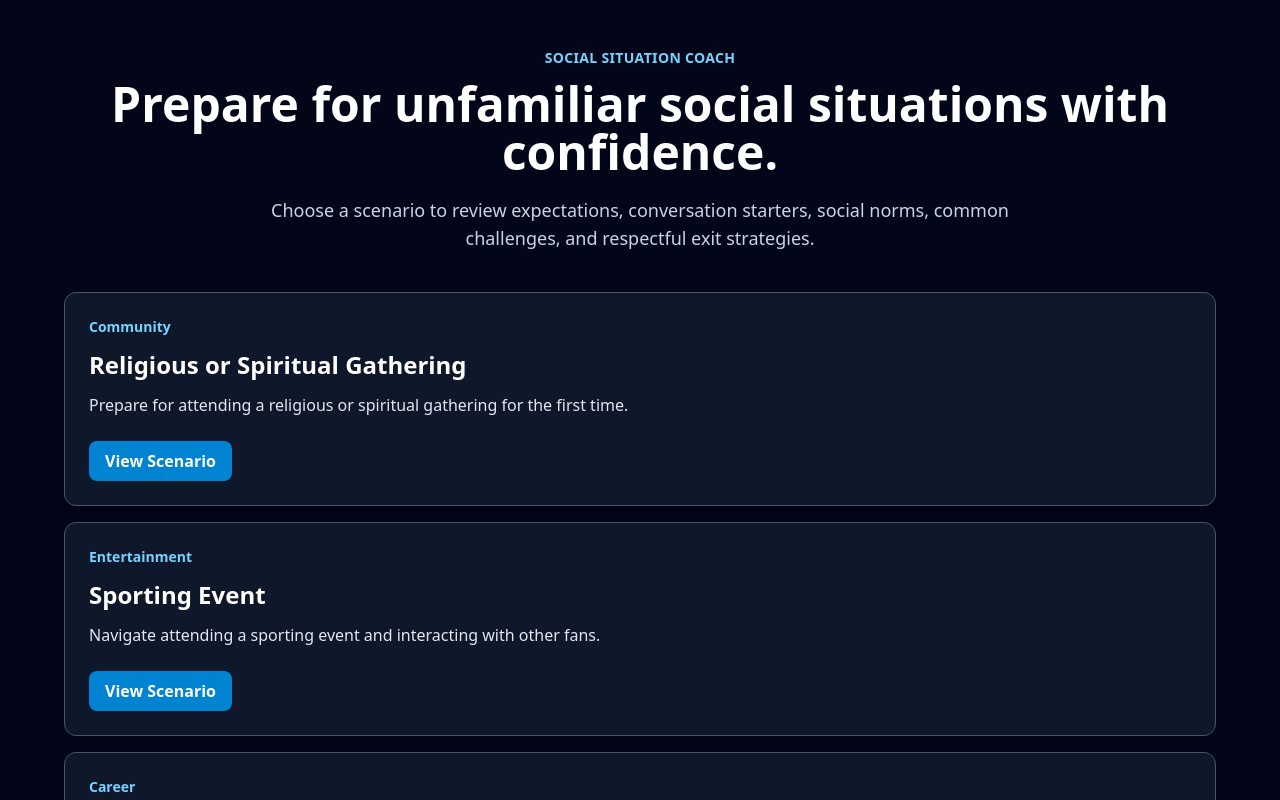
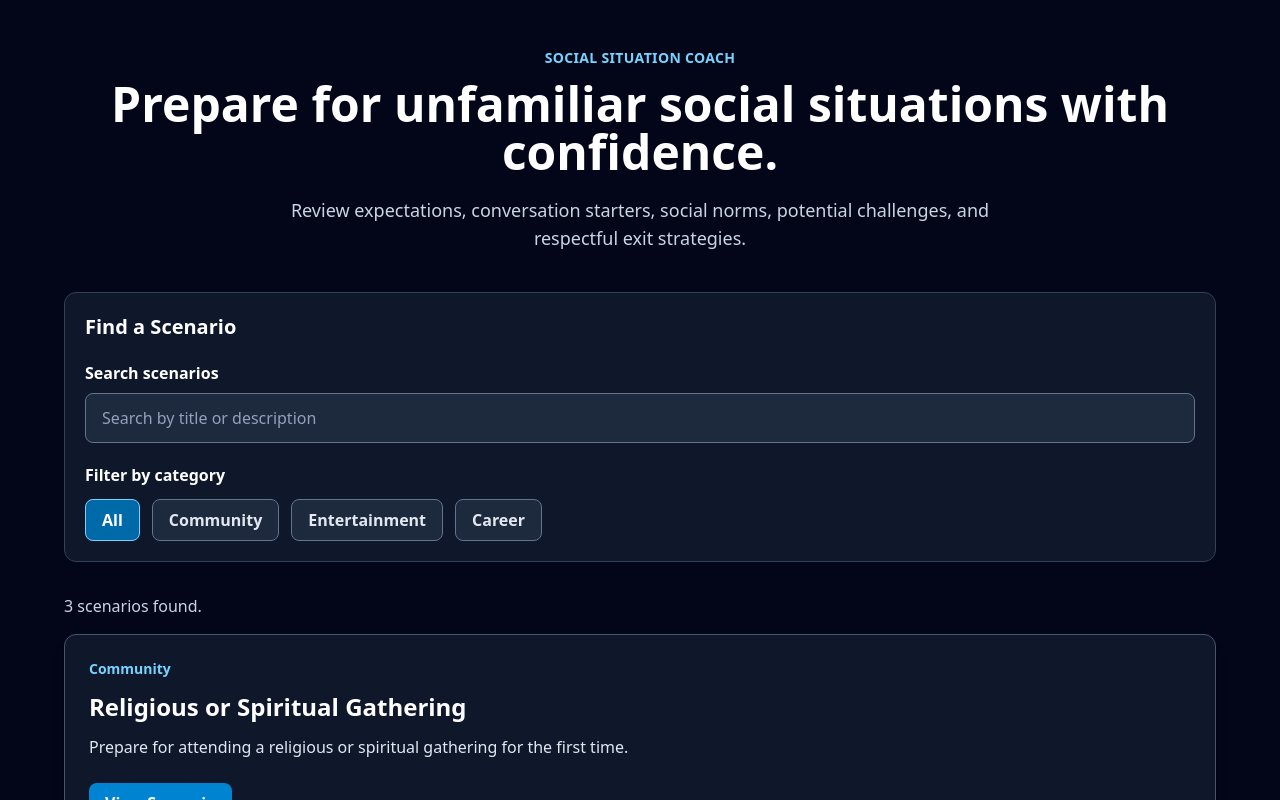
Before and after one commit to CornveliousFarva/social-situation-coach, a React (Vite) app: page / in a window 1280 px wide. Shown: the top 800 px of the page. Built offline with nearby package versions, Linux system fonts and the light colour scheme.

Commit message:
Updated HomePage with new imports and filters.

```diff
--- a/src/pages/HomePage.tsx
+++ b/src/pages/HomePage.tsx
@@ -1,6 +1,8 @@
 // The home page of the application, displaying a list of available scenarios
+import { useMemo, useState } from "react"
 import type { Scenario } from "../types/Scenario"
 import { ScenarioList } from "../components/ScenarioList"
+import { ScenarioFilters } from "../components/ScenarioFilters"
 import { Footer } from "../components/Footer"
 
 interface HomePageProps {
@@ -8,32 +10,120 @@ interface HomePageProps {
   onSelectScenario: (scenario: Scenario) => void
 }
 
-export const HomePage: React.FC<HomePageProps> = ({
+export const HomePage = ({
   scenarios,
   onSelectScenario,
-}) => {
+}: HomePageProps) => {
+  const [searchTerm, setSearchTerm] = useState("")
+  const [selectedCategory, setSelectedCategory] = useState("All")
+
+  const categories = useMemo(() => {
+    const scenarioCategories = scenarios.map(
+      (scenario) => scenario.category
+    )
+
+    return ["All", ...Array.from(new Set(scenarioCategories))]
+  }, [scenarios])
+
+  const filteredScenarios = useMemo(() => {
+    const normalizedSearchTerm = searchTerm.trim().toLowerCase()
+
+    return scenarios.filter((scenario) => {
+      const matchesCategory =
+        selectedCategory === "All" ||
+        scenario.category === selectedCategory
+
+      const matchesSearch =
+        normalizedSearchTerm === "" ||
+        scenario.title.toLowerCase().includes(normalizedSearchTerm) ||
+        scenario.description.toLowerCase().includes(normalizedSearchTerm)
+
+      return matchesCategory && matchesSearch
+    })
+  }, [scenarios, searchTerm, selectedCategory])
+
   return (
-    <><main className="min-h-screen bg-slate-950 px-6 py-12 text-white">
-      <section className="mx-auto max-w-6xl">
-        <div className="mb-10 text-center">
+    <div className="flex min-h-screen flex-col bg-slate-950 text-white">
+      <main id="main-content" className="flex-1 px-6 py-12">
+        <section
+          aria-labelledby="home-page-title"
+          className="mx-auto max-w-6xl"
+        >
+          <header className="mb-10 text-center">
             <p className="mb-3 text-sm font-semibold uppercase tracking-wide text-sky-300">
               Social Situation Coach
             </p>
 
-          <h1 className="text-4xl font-bold md:text-5xl">
+            <h1
+              id="home-page-title"
+              className="text-4xl font-bold md:text-5xl"
+            >
               Prepare for unfamiliar social situations with confidence.
             </h1>
 
             <p className="mx-auto mt-5 max-w-3xl text-lg text-slate-300">
-            Choose a scenario to review expectations, conversation starters,
-            social norms, common challenges, and respectful exit strategies.
+              Review expectations, conversation starters, social norms,
+              potential challenges, and respectful exit strategies.
             </p>
+          </header>
+
+          <ScenarioFilters
+            searchTerm={searchTerm}
+            selectedCategory={selectedCategory}
+            categories={categories}
+            onSearchChange={setSearchTerm}
+            onCategoryChange={setSelectedCategory}
+          />
+
+          <p role="status" aria-live="polite" className="mb-4 text-slate-300">
+            {filteredScenarios.length === 1
+              ? "1 scenario found."
+              : `${filteredScenarios.length} scenarios found.`}
+          </p>
+
+          {filteredScenarios.length > 0 ? (
+            <ScenarioList
+              scenarios={filteredScenarios}
+              onSelectScenario={onSelectScenario}
+            />
+          ) : (
+            <section
+              aria-labelledby="no-results-heading"
+              className="rounded-xl border border-slate-700 bg-slate-900 p-8 text-center"
+            >
+              <h2
+                id="no-results-heading"
+                className="text-2xl font-bold text-white"
+              >
+                No scenarios found
+              </h2>
+
+              <p className="mt-3 text-slate-300">
+                Try another search term or select a different category.
+              </p>
+
+              <button
+                type="button"
+                onClick={() => {
+                  setSearchTerm("")
+                  setSelectedCategory("All")
+                }}
+                className="
+                  mt-5 rounded-lg bg-sky-600 px-4 py-2
+                  font-semibold text-white hover:bg-sky-500
+                  focus-visible:outline-none
+                  focus-visible:ring-4
+                  focus-visible:ring-sky-300
+                "
+              >
+                Clear Filters
+              </button>
+            </section>
+          )}
+        </section>
+      </main>
+
+      <Footer />
     </div>
-
-        <ScenarioList
-          scenarios={scenarios}
-          onSelectScenario={onSelectScenario} />
-      </section>
-    </main><Footer /></>
   )
 }
```
Lines whose indentation alone changed are shown as unchanged.
